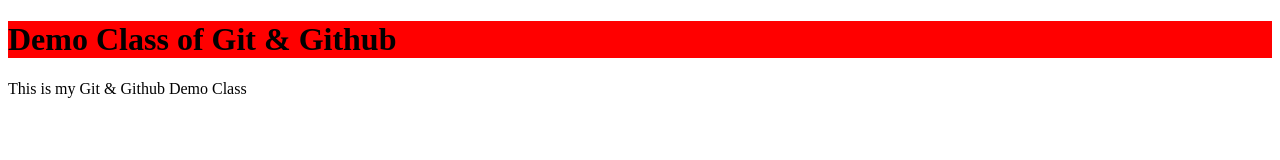
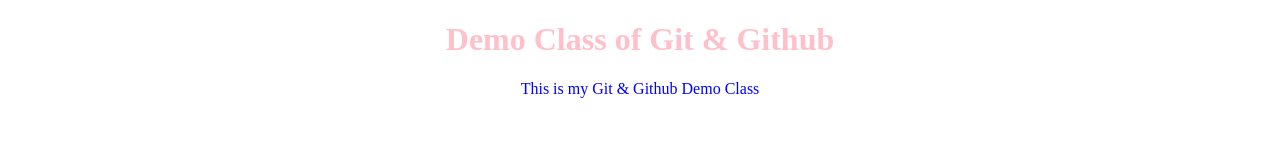
Before and after one commit to Mohsinraza017/Mohsin-Raza0012, a plain HTML site: page index.html in a window 1280 px wide. Drawn offline with Linux system fonts and the light colour scheme.

Commit message:
add new file

```diff
--- a/style.css
+++ b/style.css
@@ -1,3 +1,9 @@
 h1 {
-    background-color: red;
+    color: pink;
+    text-align: center;
 }
+
+p {
+    color: blue;
+    text-align: center;
+}
```
